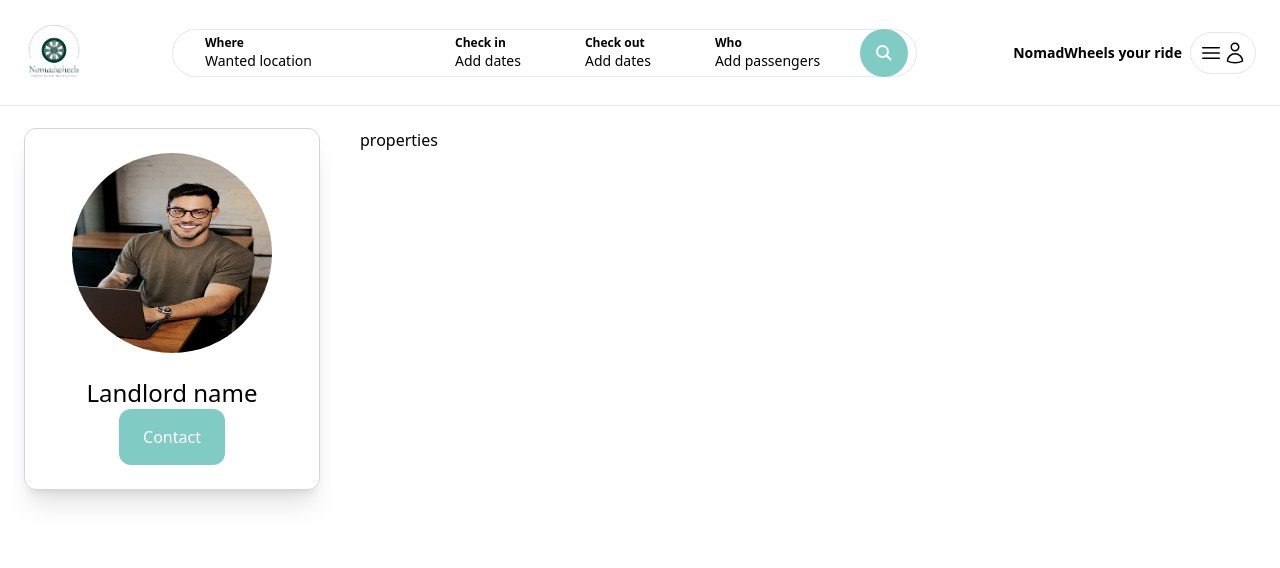
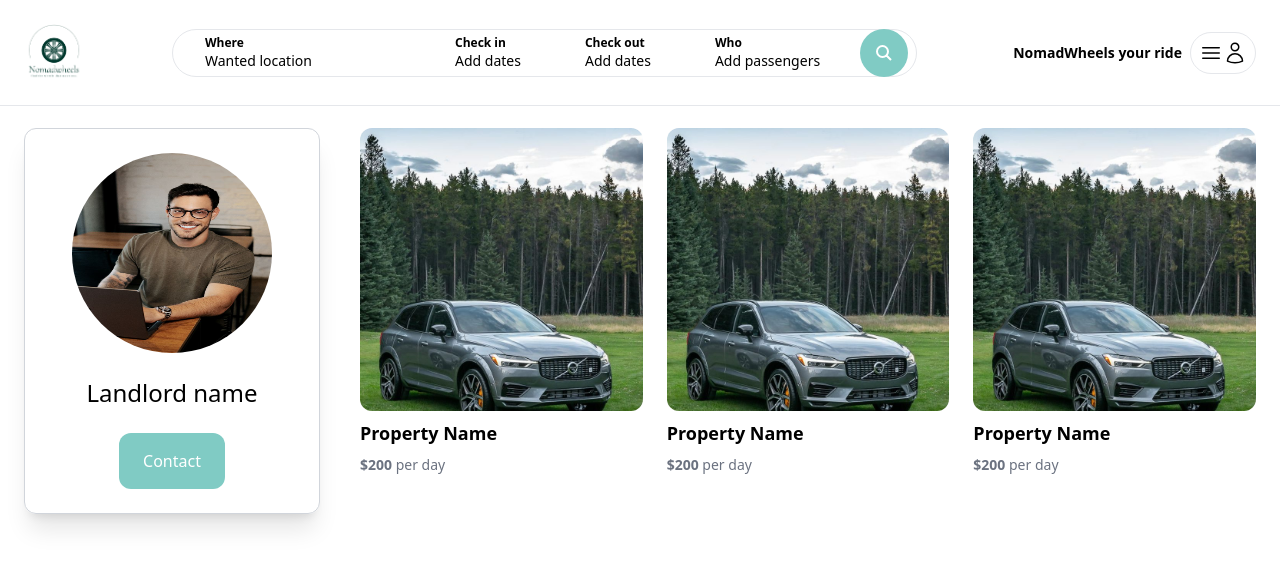
Before and after one commit to BabaMboga/NomadWheels, a Next.js app in the folder nomadWheels_App/: page /owners/1 in a window 1280 px wide. Shown: the top 568 px of the page. Built offline with nearby package versions, Linux system fonts and the light colour scheme.

Commit message:
created owners static page

```diff
--- a/nomadWheels_App/app/components/ContactButton.tsx
+++ b/nomadWheels_App/app/components/ContactButton.tsx
@@ -2,7 +2,7 @@
 
 const ContactButton = () => {
   return (
-    <div className='py-4 px-6 bg-nomadWheels text-white rounded-xl'>
+    <div className='mt-6 py-4 px-6 cursor-pointer bg-nomadWheels text-white rounded-xl hover:bg-nomadWheels-dark transition'>
         Contact
     </div>
   )
--- a/nomadWheels_App/app/owners/[id]/page.tsx
+++ b/nomadWheels_App/app/owners/[id]/page.tsx
@@ -1,5 +1,6 @@
 import Image from "next/image";
 import ContactButton from "@/app/components/ContactButton";
+import PropertyList from "@/app/components/properties/PropertyList";
 
 const OwnerDetailPage = () => {
     return (
@@ -20,8 +21,11 @@
                 </div>
             </aside>
 
-            <div className="col-span-3 pl-0 md:pl-6">
-                properties
+            <div className="col-span-1 md:col-span-3 pl-0 md:pl-6">
+                <div className="grid grid-cols-1 md:grid-cols-3 gap-6">
+                    <PropertyList />
+                </div>
+
             </div>
         </div>
       </main>
```
